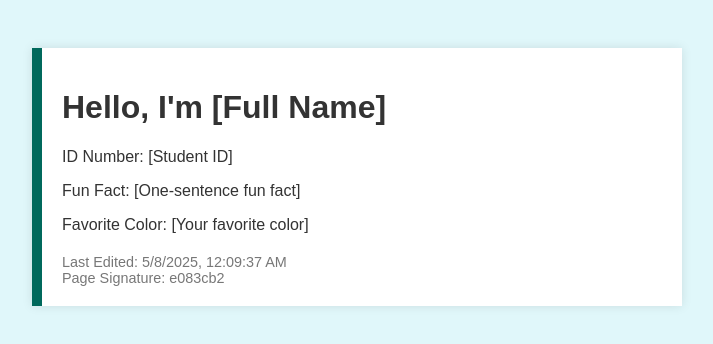
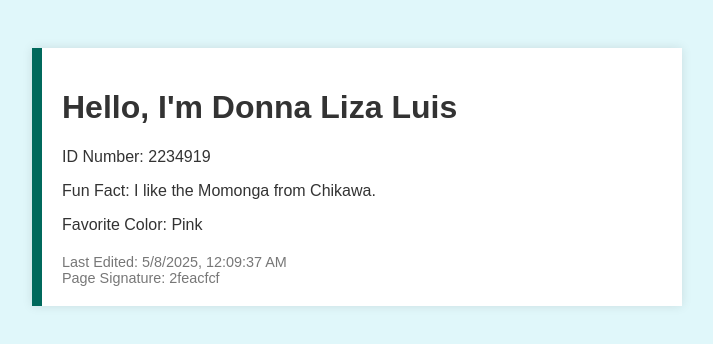
Before and after one commit to 1izqqq/albior-quiz, a plain HTML site: page index.html in a window 1280 px wide. Shown: the whole page, without its empty margins (283-996 px from the left). Drawn offline with Linux system fonts and the light colour scheme.

Commit message:
Update index.html

```diff
--- a/index.html
+++ b/index.html
@@ -28,10 +28,10 @@
 <body>
 
 <div class="card">
-    <h1>Hello, I'm <span id="name">[Full Name]</span></h1>
-    <p>ID Number: <span id="id">[Student ID]</span></p>
-    <p>Fun Fact: <span id="fact">[One-sentence fun fact]</span></p>
-    <p>Favorite Color: <span id="color">[Your favorite color]</span></p>
+    <h1>Hello, I'm <span id="name">Donna Liza Luis</span></h1>
+    <p>ID Number: <span id="id">2234919</span></p>
+    <p>Fun Fact: <span id="fact">I like the Momonga from Chikawa.</span></p>
+    <p>Favorite Color: <span id="color">Pink</span></p>
 
     <div class="footer">
         Last Edited: <span id="timestamp"></span><br>
```
